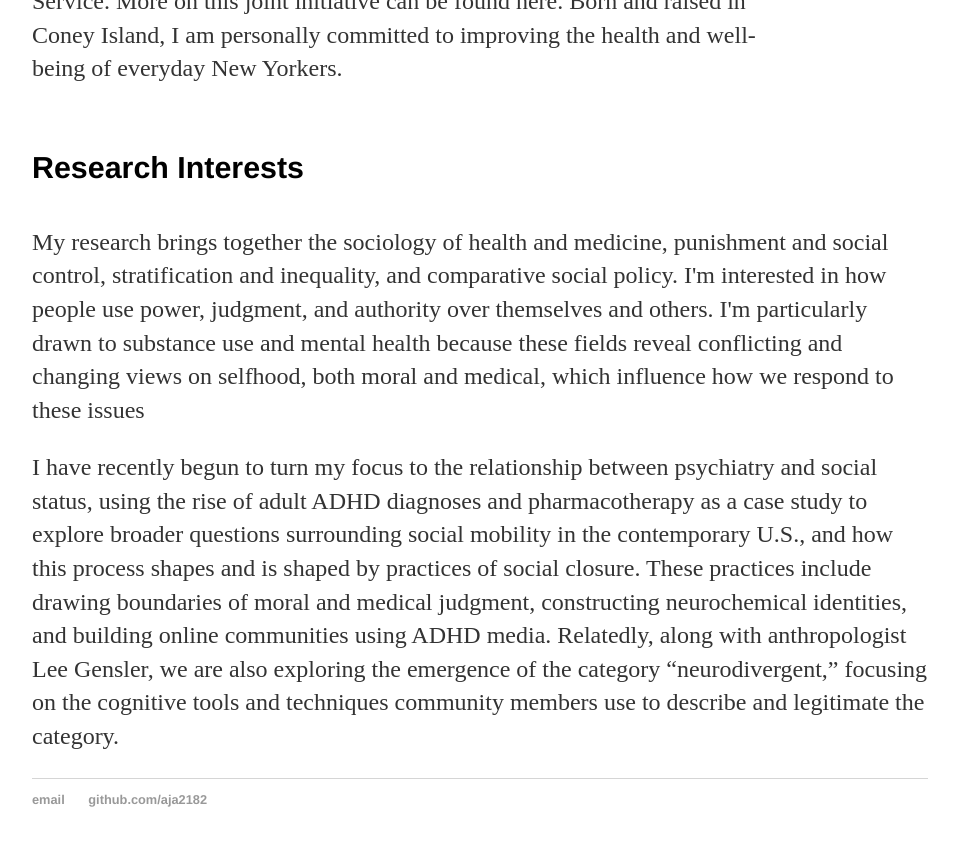
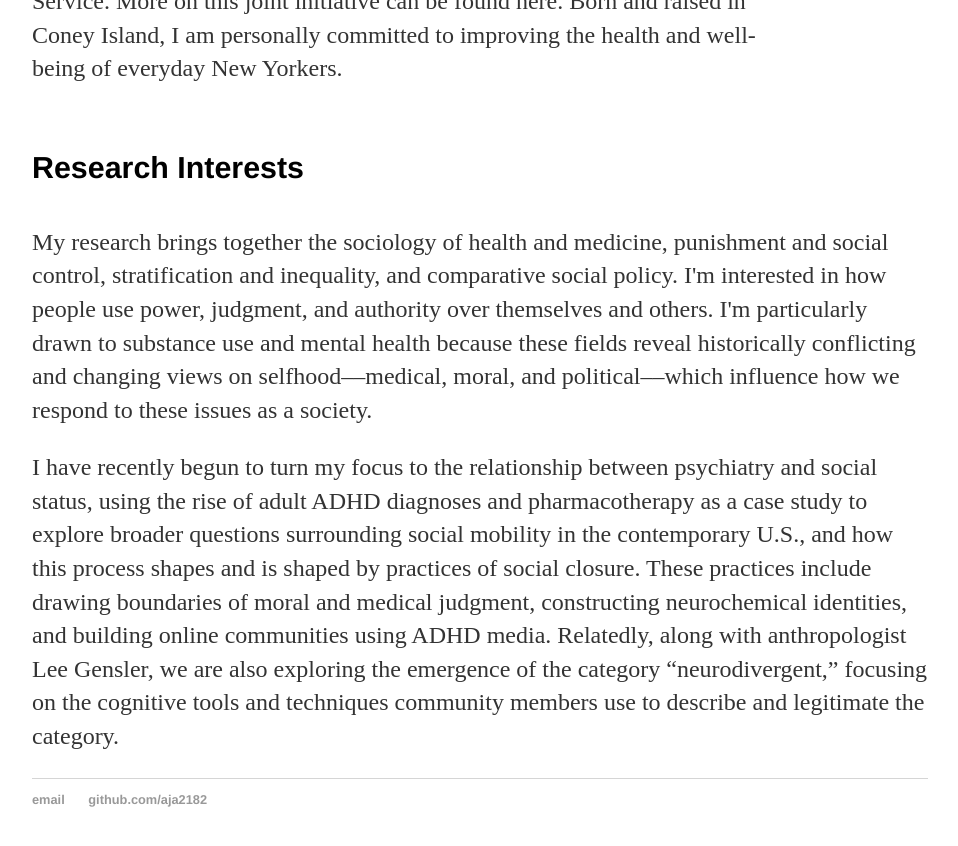
Before and after one commit to aja2182/aja2182.github.io, a Jekyll site: the page built from about/index.html, in a window 1280 px wide, cut to the strip 347-1196 px from the top of the page. Shown: the top 846 px of the strip, without its empty margins (160-1118 px from the left). Built offline with Jekyll 4.4.1, drawn with Linux system fonts in a browser that asks for light colours.

Commit message:
Update index.html

```diff
--- a/about/index.html
+++ b/about/index.html
@@ -34,7 +34,7 @@
 
     <h4>Research Interests</h4>
 
-    <p> My research brings together the sociology of health and medicine, punishment and social control, stratification and inequality, and comparative social policy. I'm interested in how people use power, judgment, and authority over themselves and others. I'm particularly drawn to substance use and mental health because these fields reveal conflicting and changing views on selfhood, both moral and medical, which influence how we respond to these issues </p>
+    <p> My research brings together the sociology of health and medicine, punishment and social control, stratification and inequality, and comparative social policy. I'm interested in how people use power, judgment, and authority over themselves and others. I'm particularly drawn to substance use and mental health because these fields reveal historically conflicting and changing views on selfhood––medical, moral, and political––which influence how we respond to these issues as a society. </p>
 
     <p>I have recently begun to turn my focus to the relationship between psychiatry and social status, using the rise of adult ADHD diagnoses and pharmacotherapy as a case study to explore broader questions surrounding social mobility in the contemporary U.S., and how this process shapes and is shaped by practices of social closure. These practices include drawing boundaries of moral and medical judgment, constructing neurochemical identities, and building online communities using ADHD media. Relatedly, along with anthropologist Lee Gensler, we are also exploring the emergence of the category “neurodivergent,” focusing on the cognitive tools and techniques community members use to describe and legitimate the category. </p>
 
```
